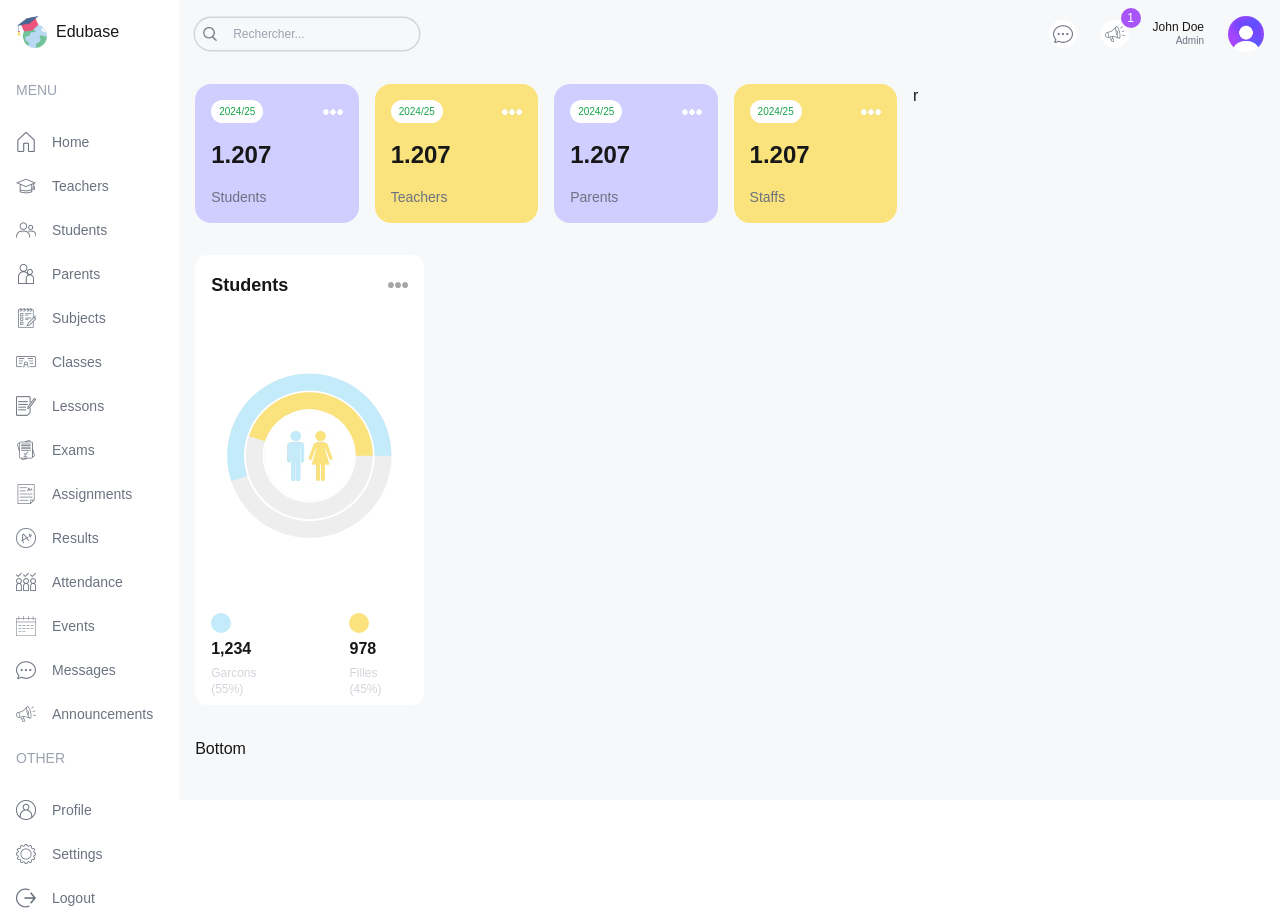
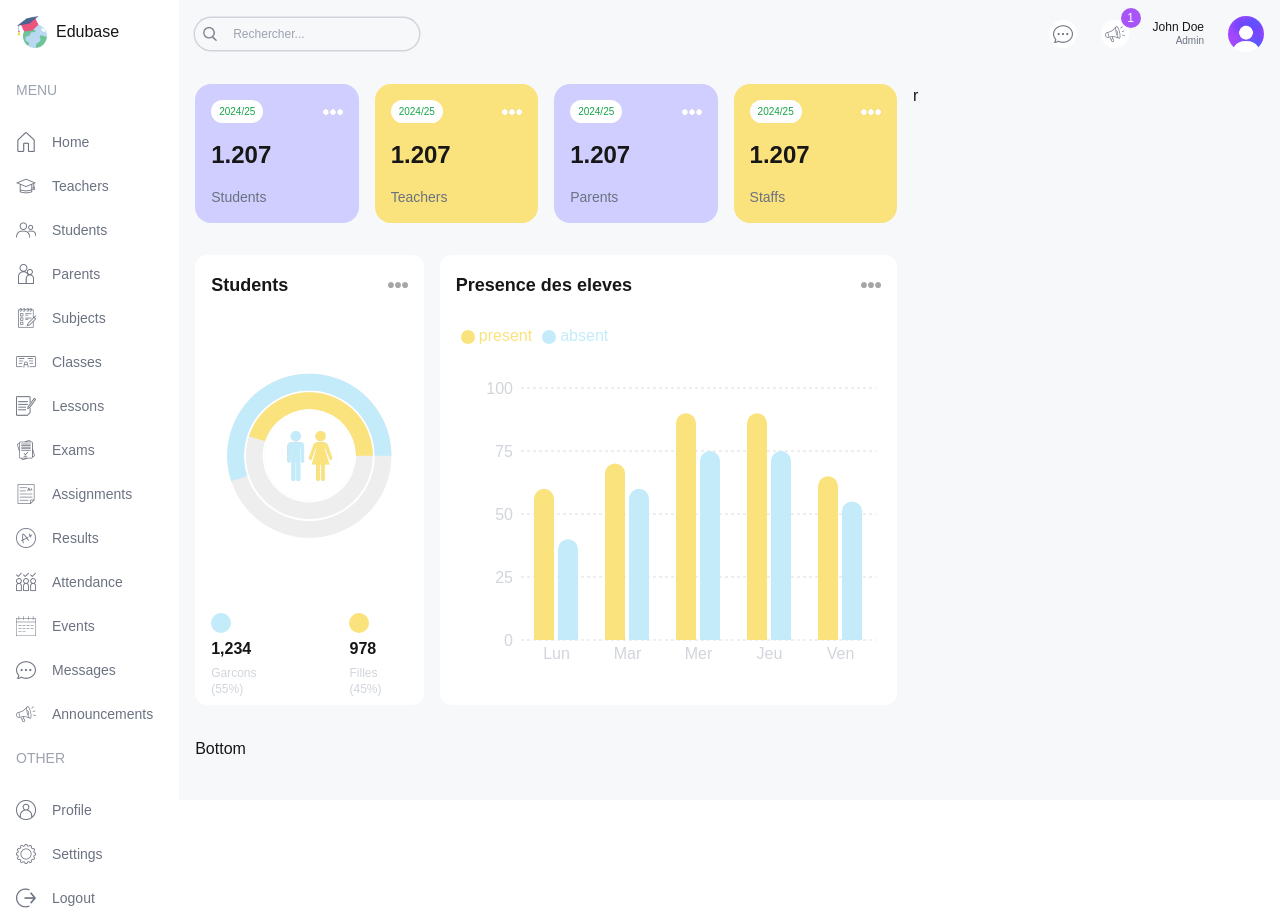
Before and after one commit to monelcocou/edubase, a Next.js app: page /admin in a window 1280 px wide. Built offline with nearby package versions, Linux system fonts and the light colour scheme.

Commit message:
feat: finalisation chart presence

```diff
--- a/src/app/(dashboard)/admin/page.tsx
+++ b/src/app/(dashboard)/admin/page.tsx
@@ -26,7 +26,7 @@ const AdminPage = () => {
                 </div>
 
 
-                <div>
+                <div className="w-full h-[500]">
                     Bottom
                 </div>
             </div>
--- a/src/components/AttendanceChart.tsx
+++ b/src/components/AttendanceChart.tsx
@@ -2,30 +2,31 @@
 import React from 'react';
 
 import {BarChart, Bar, Rectangle, XAxis, YAxis, CartesianGrid, Tooltip, Legend, ResponsiveContainer} from 'recharts';
+import Image from "next/image";
 
 const data = [
     {
-        name: 'Lundi',
+        name: 'Lun',
         present: 60,
         absent: 40,
     },
     {
-        name: 'Mardi',
+        name: 'Mar',
         present: 70,
         absent: 60,
     },
     {
-        name: 'Mercredi',
+        name: 'Mer',
         present: 90,
         absent: 75,
     },
     {
-        name: 'Jeudi',
+        name: 'Jeu',
         present: 90,
         absent: 75,
     },
     {
-        name: 'Vendredi',
+        name: 'Ven',
         present: 65,
         absent: 55,
     },
@@ -34,7 +35,31 @@ const data = [
 
 const AttendanceChart = () => {
     return (
-        <div>
+        <div className="bg-white rounded-xl w-full h-full p-4">
+
+            <div className="flex justify-between items-center">
+                <h1 className="text-lg font-semibold">Presence des eleves</h1>
+                <Image src="/moreDark.png" alt="" width={20} height={20}/>
+            </div>
+
+
+            <ResponsiveContainer width="100%" height="90%">
+                <BarChart
+                    width={500}
+                    height={300}
+                    data={data}
+                    barSize={20}
+                >
+                    <CartesianGrid strokeDasharray="3 3" vertical={false} stroke="#ddd"/>
+                    <XAxis dataKey="name" axisLine={false} tick={{fill: "#d1d5db"}} tickLine={false}/>
+                    <YAxis axisLine={false} tick={{fill: "#d1d5db"}} tickLine={false}/>
+                    <Tooltip contentStyle={{borderRadius: "10px", borderColor: "lightgray"}}/>
+                    <Legend align="left" verticalAlign="top"
+                            wrapperStyle={{paddingTop: "20px", paddingBottom: "40px"}}/>
+                    <Bar dataKey="present" fill="#fae27c" legendType="circle" radius={[10, 10, 0, 0]}/>
+                    <Bar dataKey="absent" fill="#c3ebfa" legendType="circle" radius={[10, 10, 0, 0]}/>
+                </BarChart>
+            </ResponsiveContainer>
 
         </div>
     );
```
